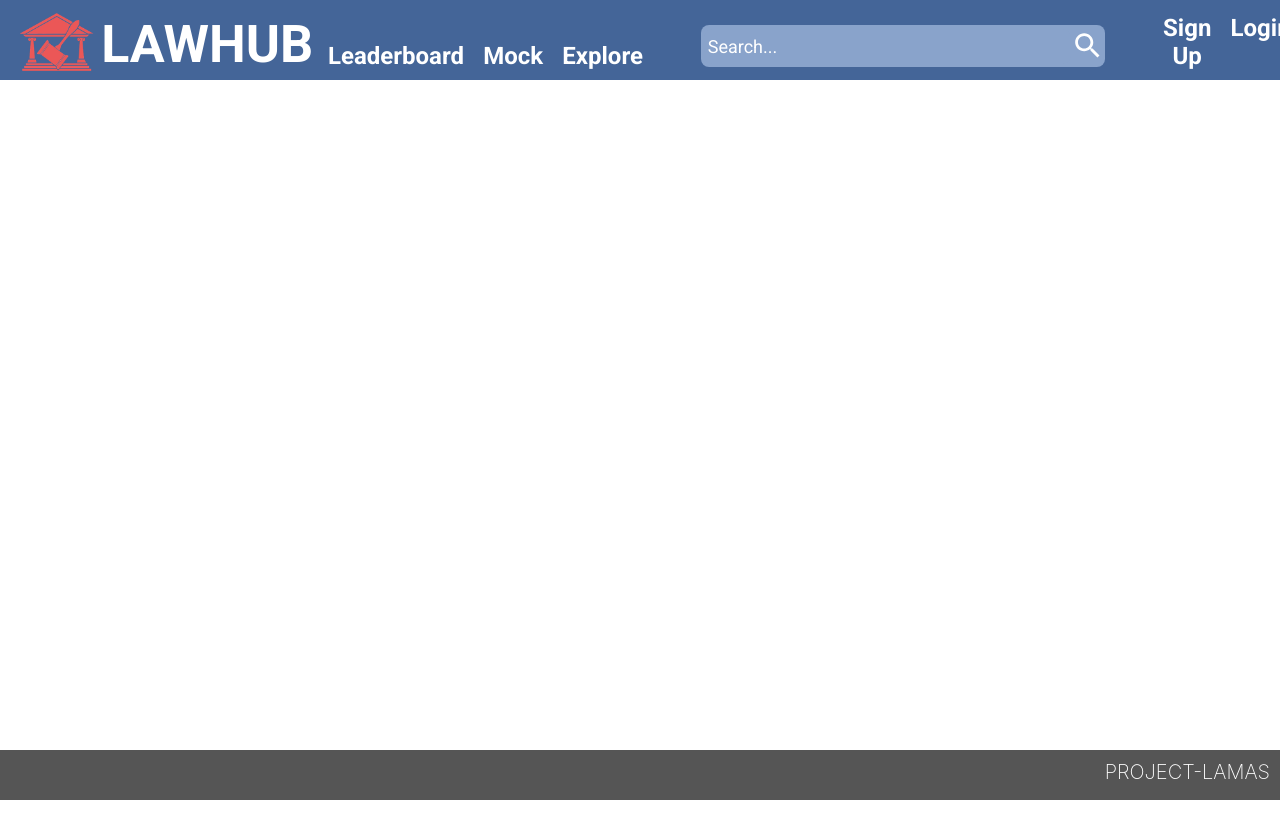
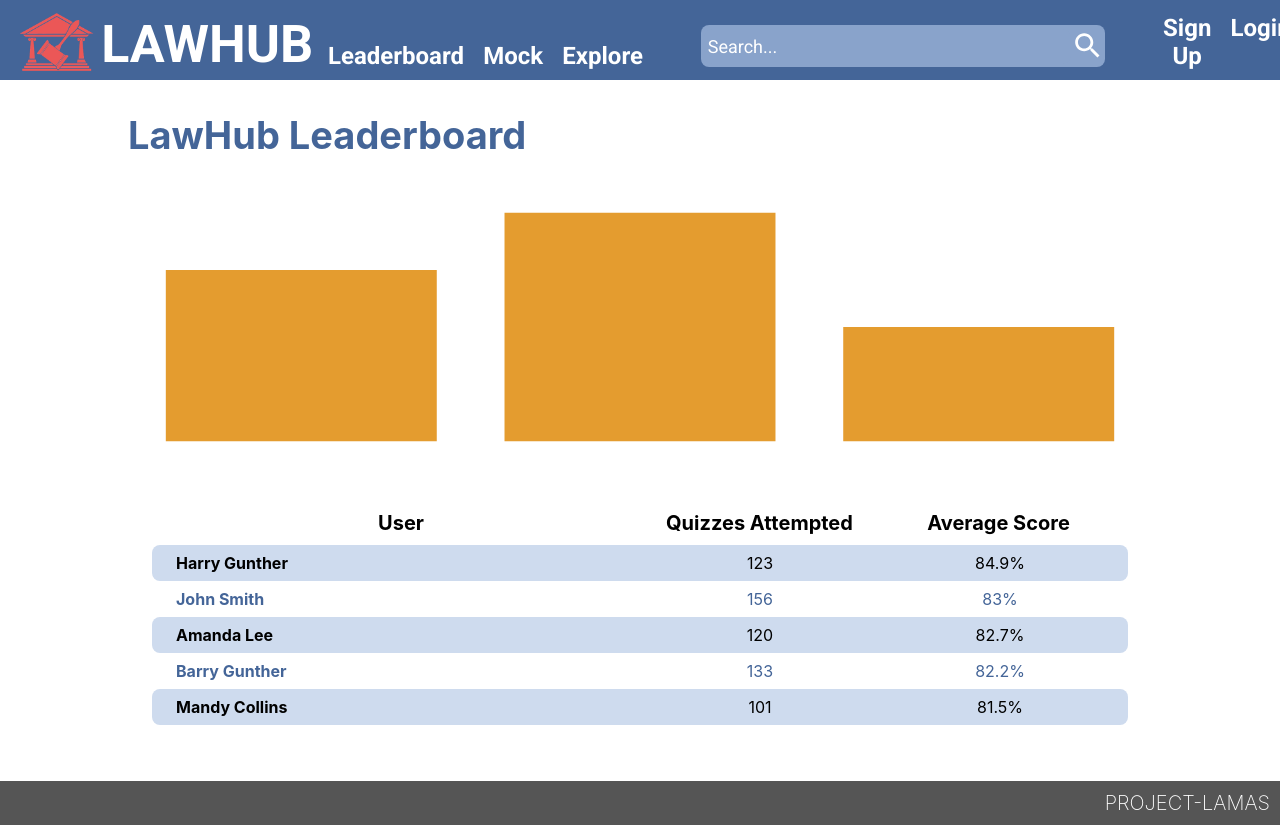
Before and after one commit to llolic/LawHub, a React (Create React App) app in the folder presentation/: page /leaderboard in a window 1280 px wide. Before the commit the page ends 800 px from the top, so only its background shows below. Built offline with nearby package versions, Linux system fonts and the light colour scheme.

Commit message:
[LAM-7] LAM-55 Add leaderboard component with animated graph

```diff
--- a/presentation/src/App.js
+++ b/presentation/src/App.js
@@ -9,7 +9,8 @@ import Mock from "./Components/Mock";
 import QuizCreation from "./Components/QuizCreation";
 import EditProfile from "./Components/EditProfile";
 // import EmployerProfile from "./Components/EmployerProfile";
-import Profile from "./Components/Profile.js";
+import Profile from "./Components/Profile";
+import Leaderboard from "./Components/Leaderboard";
 
 import { isAuthenticated } from "./Util/Auth";
 
@@ -60,7 +61,10 @@ class App extends React.Component {
               {/* dashboard (home after login) here */}
             </Route>
 
-            <Route path="/leaderboard">{/* leaderboard here */}</Route>
+            <Route path="/leaderboard">
+              <Leaderboard sessId={this.state.sessId}
+                uid={this.state.uid}/>
+            </Route>
 
             <Route path="/search">{/* search results here */}</Route>
 
--- /dev/null
+++ b/presentation/src/Components/Leaderboard.js
@@ -0,0 +1,53 @@
+import React from "react";
+import Button from "./Button";
+import LeaderboardChart from "./Stats/LeaderboardChart";
+
+import { Link } from "react-router-dom";
+import { BarChart, Bar } from "recharts";
+
+import "../Styles/leaderboard.css"; //TODO
+
+const data = [
+  {
+    name: "Page A",
+    uv: 3000
+  },
+  {
+    name: "Page B",
+    uv: 4000
+  },
+  {
+    name: "Page C",
+    uv: 2000
+  }
+];
+
+class Leaderboard extends React.Component {
+  constructor(props) {
+    super(props);
+    this.state = {
+      uid: this.props.uid,
+      sessId: this.props.sessId
+    };
+  }
+
+  render = () => {
+    return (
+      <div className="leaderboard_container">
+        <div className="lb_title">LawHub Leaderboard</div>
+
+        <div className="center">
+          <BarChart width={1300} height={300} data={data}>
+            <Bar dataKey="uv" fill="#E49C2F" label={"Hi"} />
+          </BarChart>
+        </div>
+
+        <div>
+          <LeaderboardChart />
+        </div>
+      </div>
+    );
+  };
+}
+
+export default Leaderboard;
--- a/presentation/src/Components/Profile.js
+++ b/presentation/src/Components/Profile.js
@@ -21,8 +21,8 @@ class Profile extends React.Component {
   constructor(props) {
     super(props);
     this.state = {
-      userId: "userId",
-      sessId: "sessId",
+      uid: this.props.uid,
+      sessId: this.props.sessId,
       userType: "student",
       profileId: "userId"
     };
--- /dev/null
+++ b/presentation/src/Components/Stats/LeaderboardChart.js
@@ -0,0 +1,87 @@
+import React from "react";
+
+import QuizHistory from "./QuizHistory";
+
+import Typography from "@material-ui/core/Typography";
+import Box from "@material-ui/core/Box";
+import Grid from "@material-ui/core/Grid";
+
+import "../../Styles/history.css"; //TODO
+
+class LeaderboardChart extends React.Component {
+
+    componentWillMount() {
+    // fetch user history here
+      // getUserHistory(this.props.sessId, this.props.uid).then(data => {
+        // this.setState({
+          // history: data
+        // });
+      // })
+      this.setState({
+        history: [
+          {
+            user: "Harry Gunther",
+            numQuizzes: 123,
+            avgScore: 84.9
+          },
+          {
+            user: "John Smith",
+            numQuizzes: 156,
+            avgScore: 83
+          },
+          {
+            user: "Amanda Lee",
+            numQuizzes: 120,
+            avgScore: 82.7
+          },
+          {
+            user: "Barry Gunther",
+            numQuizzes: 133,
+            avgScore: 82.2
+          },
+          {
+            user: "Mandy Collins",
+            numQuizzes: 101,
+            avgScore: 81.5
+          },
+        ]
+      });
+    }
+
+    renderQuizHistories = () => {
+      let rows = [];
+      for (let i = 0; i < this.state.history.length; i++) {
+        rows.push(<QuizHistory className={`history_row_${i%2}`}
+        quizTitle={this.state.history[i].user}
+        date={this.state.history[i].numQuizzes}
+        score={this.state.history[i].avgScore}/>)
+      }
+      return rows;
+    }
+
+    // use history stats here??
+
+  render = () => {
+
+    return (
+          <Box p={3}>
+            <Grid container spacing={0}>
+              <Grid container item xs={12} spacing={0} className="grid_header">
+                <Grid item xs={6}>
+                  <div className="center">User</div>
+                </Grid>
+                <Grid item xs={3}>
+                  <div className="center">Quizzes Attempted</div>
+                </Grid>
+                <Grid item xs={3}>
+                  <div className="center">Average Score</div>
+                </Grid>
+              </Grid>
+              {this.renderQuizHistories()}
+            </Grid>
+          </Box>
+    );
+  };
+}
+
+export default LeaderboardChart;
--- /dev/null
+++ b/presentation/src/Styles/leaderboard.css
@@ -0,0 +1,16 @@
+.leaderboard_container {
+    padding: 2em;
+    width: 80%;
+    margin: auto;
+}
+
+.lb_title {
+    color: #446598;
+
+    font-style: bold;
+    font-weight: 700;
+    font-size: 38px;
+
+    padding-bottom: 0.5em;
+    padding-right: 1em;
+}
```
